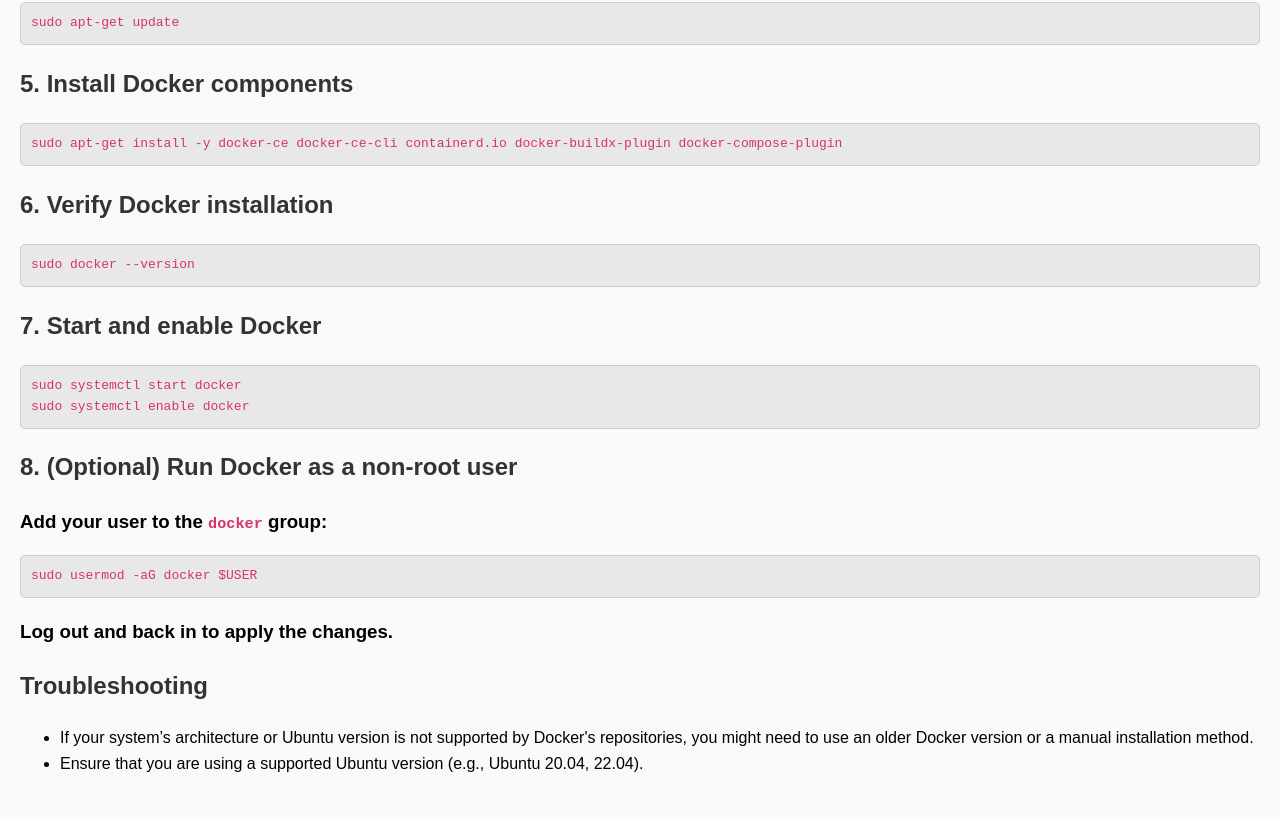
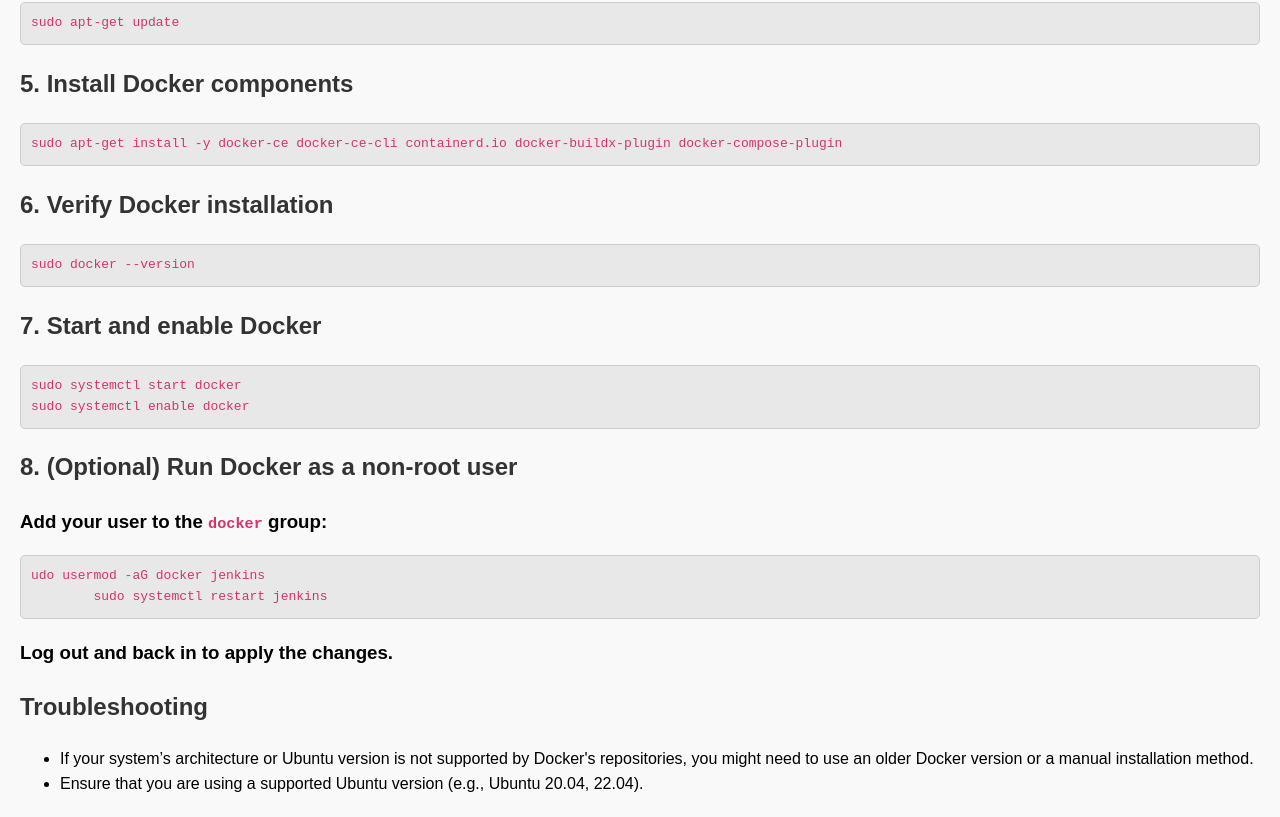
Before and after one commit to parthsharma0/commands, a plain HTML site: page index.html in a window 1280 px wide. Shown: the part 824-1641 px from the top of the page. Before the commit the page ends 1620 px from the top, so only its background shows below. Drawn offline with Linux system fonts and the light colour scheme.

Commit message:
Update index.html

```diff
--- a/index.html
+++ b/index.html
@@ -59,7 +59,8 @@
 
     <h2>8. (Optional) Run Docker as a non-root user</h2>
     <h3>Add your user to the <code>docker</code> group:</h3>
-    <pre><code>sudo usermod -aG docker $USER</code></pre>
+    <pre><code>udo usermod -aG docker jenkins
+        sudo systemctl restart jenkins</code></pre>
     <h3>Log out and back in to apply the changes.</h3>
 
     <h2>Troubleshooting</h2>
```
